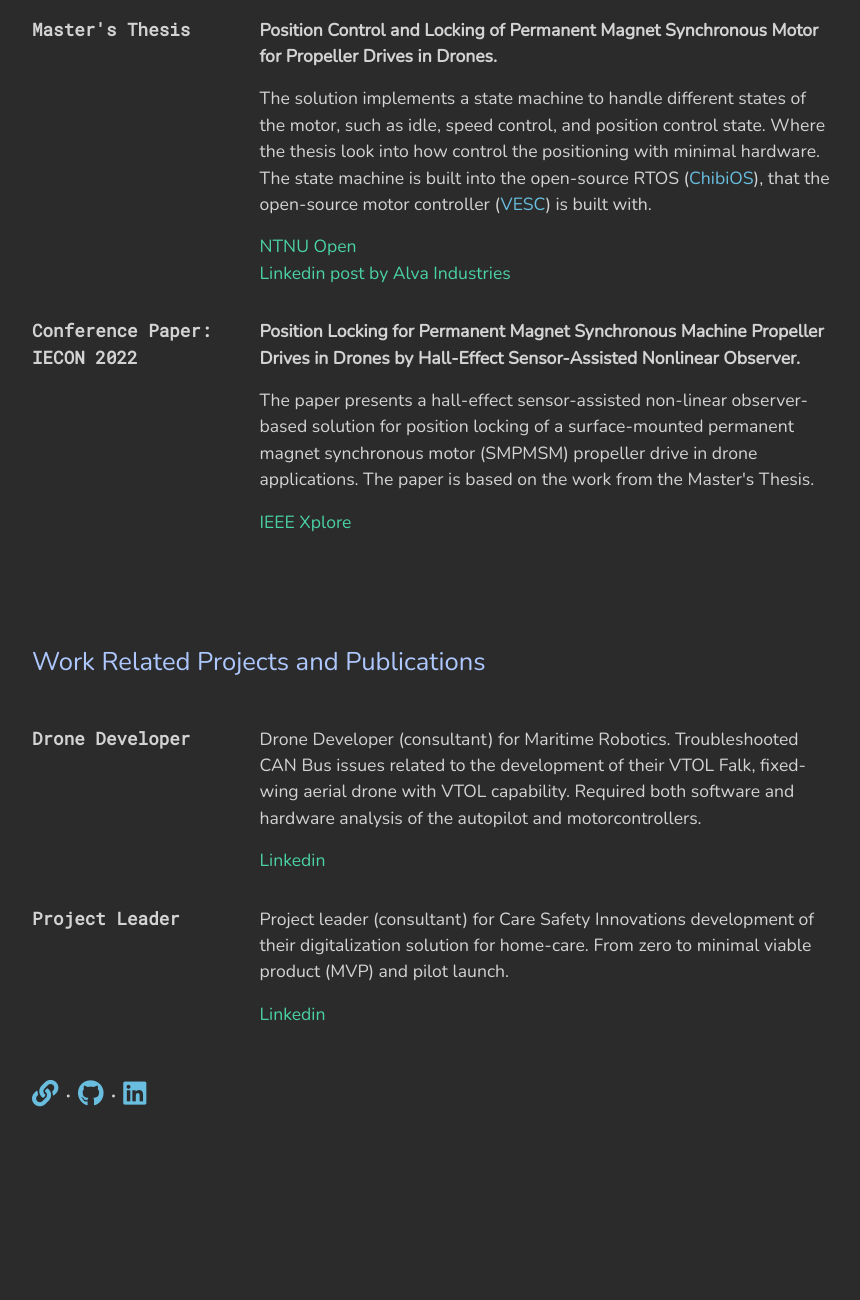
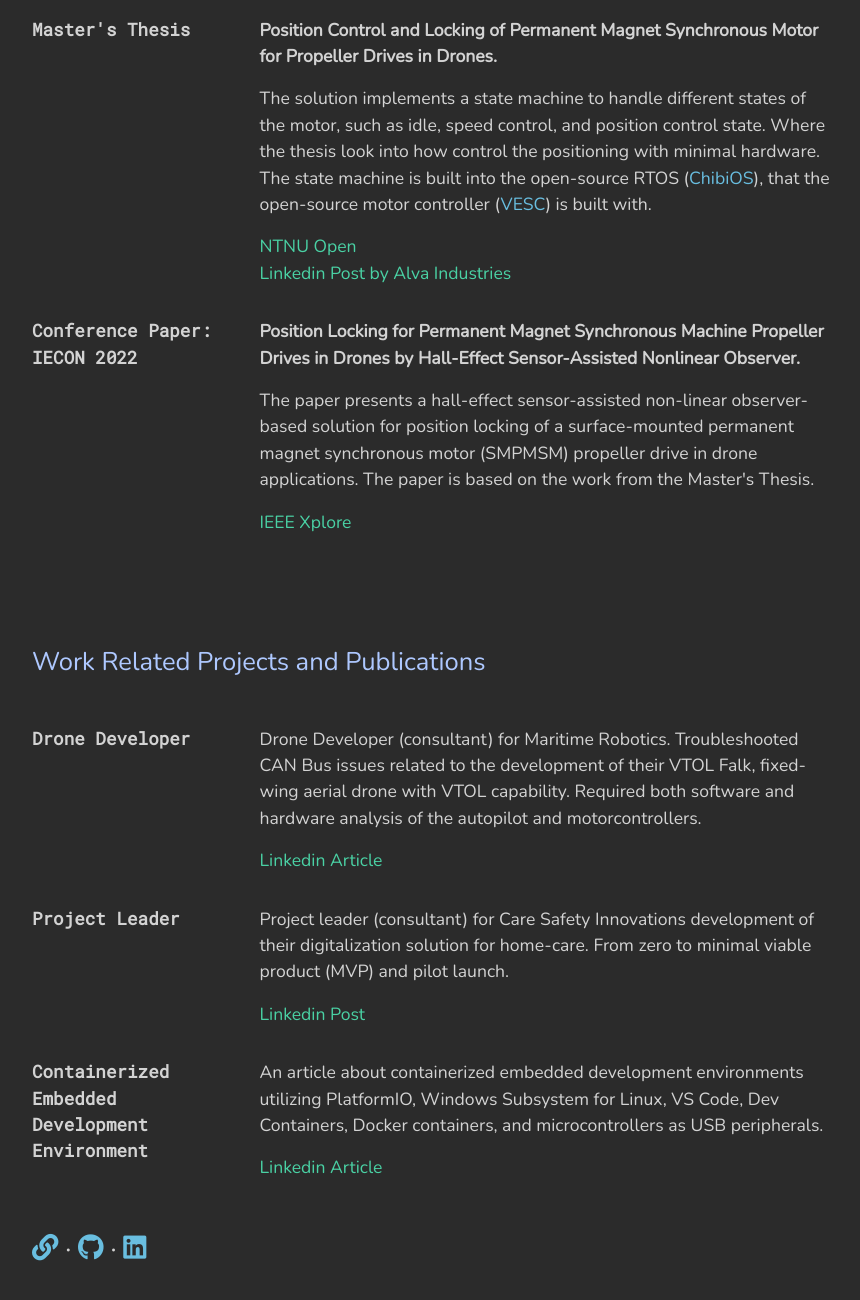
Before and after one commit to engemil/engemil.github.io, a plain HTML site: page resume.html in a window 1280 px wide. Shown: the part 350-1650 px from the top of the page, without its empty margins (168-1028 px from the left). Before the commit the page ends 1516 px from the top, so only its background shows below. Drawn offline with nearby package versions, Linux system fonts and the light colour scheme.

Commit message:
Added more info to resume

```diff
--- a/resume.html
+++ b/resume.html
@@ -42,7 +42,7 @@
                       The state machine is built into the open-source RTOS (<a href="https://www.chibios.org/">ChibiOS</a>), that the open-source motor controller (<a href="https://vesc-project.com/">VESC</a>) is built with.
                     </p>
                     <a class="calltoaction" href="https://ntnuopen.ntnu.no/ntnu-xmlui/handle/11250/3024778" target="_blank" rel="noopener">NTNU Open</a>
-                    <a class="calltoaction" href="https://www.linkedin.com/posts/alva-industries_good-news-from-trondheim-again-we-are-activity-6944931910452166656-ynyY" target="_blank" rel="noopener">Linkedin post by Alva Industries</a>
+                    <a class="calltoaction" href="https://www.linkedin.com/posts/alva-industries_good-news-from-trondheim-again-we-are-activity-6944931910452166656-ynyY" target="_blank" rel="noopener">Linkedin Post by Alva Industries</a>
                   </dd>
 
                   <dt class="col-md-3 col-sm-12">
@@ -63,7 +63,7 @@
                   </dt>
                   <dd class="col-md-8 col-sm-12">
                     <p> Drone Developer (consultant) for Maritime Robotics. Troubleshooted CAN Bus issues related to the development of their VTOL Falk, fixed-wing aerial drone with VTOL capability. Required both software and hardware analysis of the autopilot and motorcontrollers.</p>
-                    <a class="calltoaction" href="https://www.linkedin.com/pulse/et-samarbeid-med-luft-under-vingene-brilliant-magic-at-work/" target="_blank" rel="noopener">Linkedin</a>
+                    <a class="calltoaction" href="https://www.linkedin.com/pulse/et-samarbeid-med-luft-under-vingene-brilliant-magic-at-work/" target="_blank" rel="noopener">Linkedin Article</a>
                   </dd>
 
                   <dt class="col-md-3 col-sm-12">
@@ -71,7 +71,15 @@
                   </dt>
                   <dd class="col-md-8 col-sm-12">
                     <p> Project leader (consultant) for Care Safety Innovations development of their digitalization solution for home-care. From zero to minimal viable product (MVP) and pilot launch.</p>
-                    <a class="calltoaction" href="https://www.linkedin.com/posts/brilliant-magic-at-work_fremtidens-hjemmetjeneste-utvikles-fra-trondheim-activity-7174347424289742848-mXfZ" target="_blank" rel="noopener">Linkedin</a>
+                    <a class="calltoaction" href="https://www.linkedin.com/posts/brilliant-magic-at-work_fremtidens-hjemmetjeneste-utvikles-fra-trondheim-activity-7174347424289742848-mXfZ" target="_blank" rel="noopener">Linkedin Post</a>
+                  </dd>
+
+                  <dt class="col-md-3 col-sm-12">
+                    Containerized Embedded Development Environment
+                  </dt>
+                  <dd class="col-md-8 col-sm-12">
+                    <p> An article about containerized embedded development environments utilizing PlatformIO, Windows Subsystem for Linux, VS Code, Dev Containers, Docker containers, and microcontrollers as USB peripherals.</p>
+                    <a class="calltoaction" href="https://www.linkedin.com/pulse/connecting-microcontrollers-platformio-running-linux-windows-jenssen-c6ulf" target="_blank" rel="noopener">Linkedin Article</a>
                   </dd>
 
 
```
